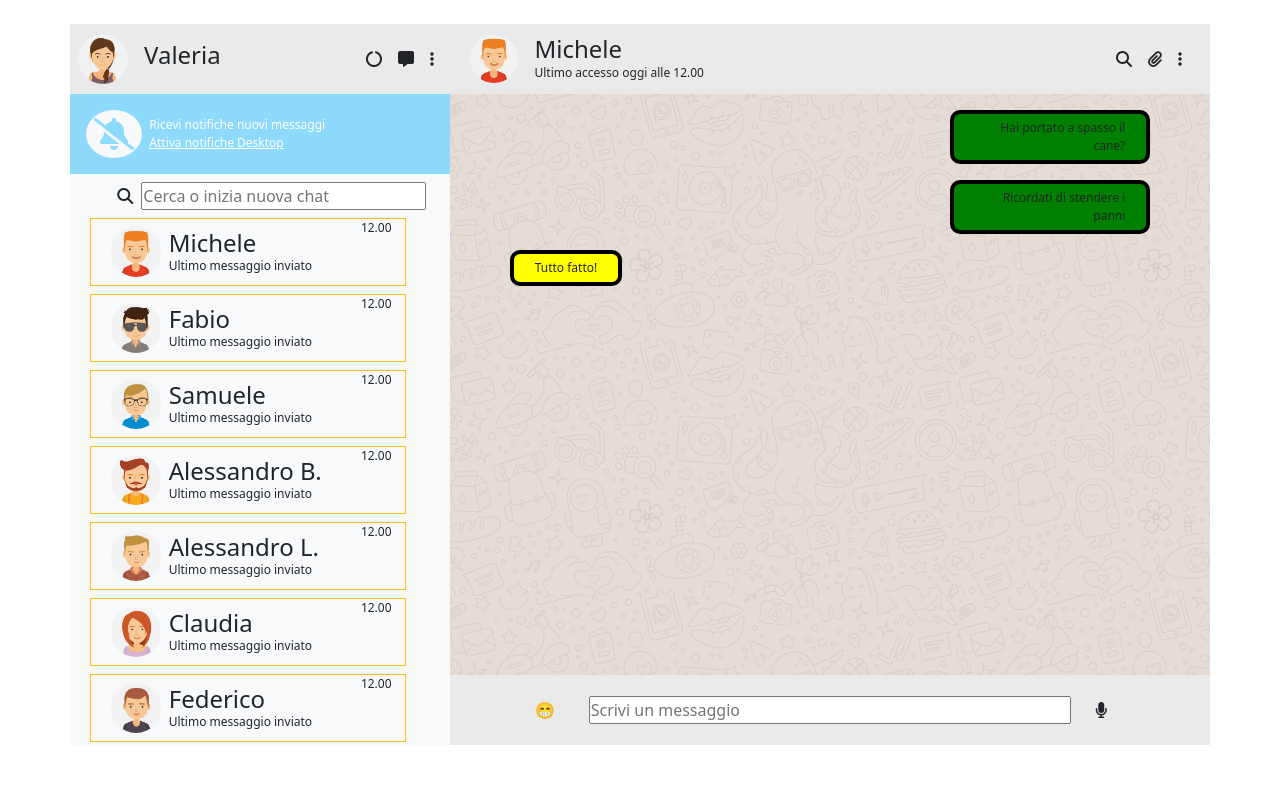
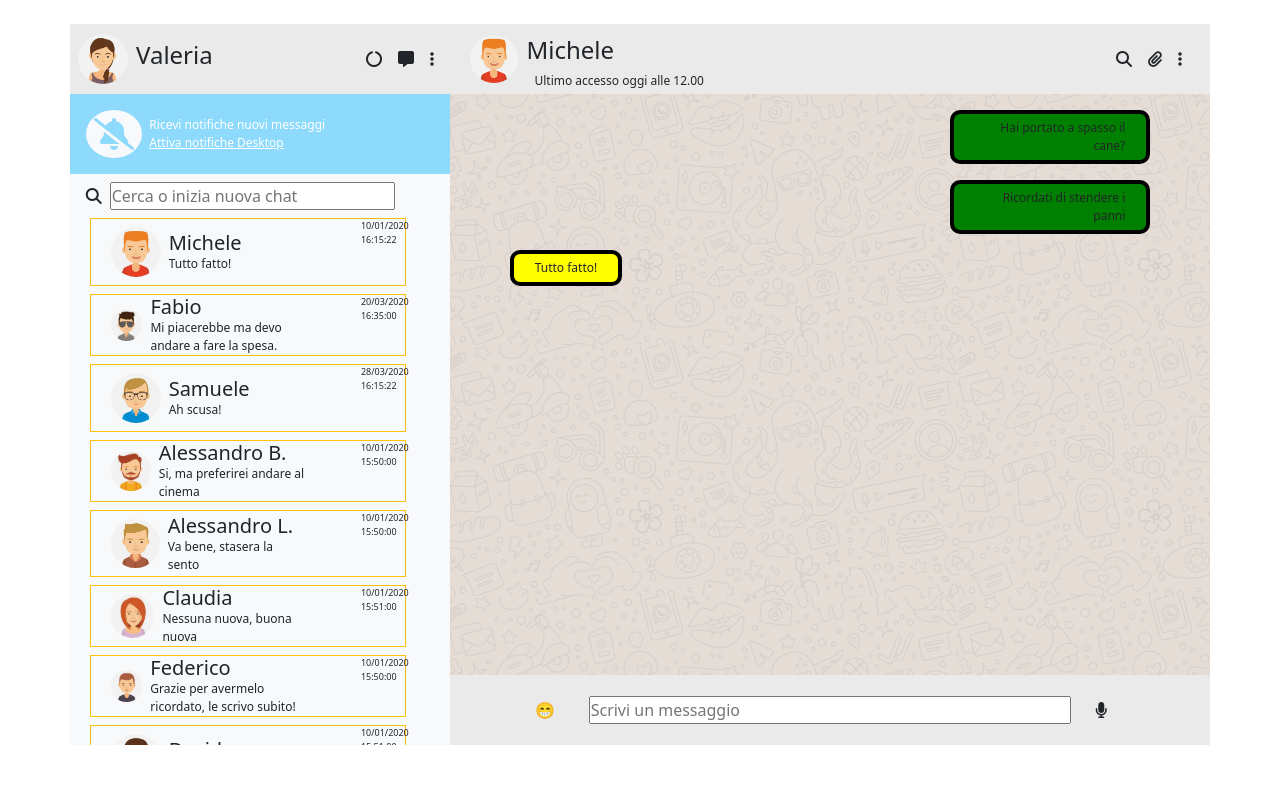
Before and after one commit to Valeria-Caramellino/vue-boolzapp, a plain HTML site: page index.html in a window 1280 px wide. Drawn offline with nearby package versions, Linux system fonts and the light colour scheme.

Commit message:
feat(mini date)

```diff
--- a/css/style.css
+++ b/css/style.css
@@ -31,7 +31,7 @@ body{
 }
 
 /*******************fatti per debug bootraspt*/
-h4.my-Padding0{
+h5.my-Padding0{
     padding: 0 1rem!important;
 }
 
@@ -59,6 +59,9 @@ p.p-2{
 .fontSectionNotifiche{
     font-size: 12px;
     color: var(--Twhite);
+}
+.fDate{
+    font-size: 9px !important;
 }
 
 /*******grandezze testata/area mess/ sezione contatti/footer*/
@@ -113,7 +116,7 @@ div.textSinistra>div {
 }
 /*********************hover*/
 .hover:hover{
-    background-color: brown !important;
+    background-color:var(--bgNotifiche) !important;
     color: white;
     border: 1px solid black !important;
 }
--- a/index.html
+++ b/index.html
@@ -58,7 +58,7 @@
                 </section>
                 <!--sezione search-->
                 <section class="d-flex bg-light">
-                    <div class="col-2 d-flex align-items-center justify-content-end">
+                    <div class="col-1 d-flex align-items-center justify-content-end">
                         <i class="fa-solid fa-magnifying-glass"></i>
                     </div>
                     <div class="col-9">
@@ -69,8 +69,8 @@
                 <section class="bg-light areaContatti overflow">
                     <div class="row justify-content-center w-100">
                         <template v-for="(datoCorrente, indice) in contacts">
-                            <div class="m-2 d-flex col-10 bg-light mt-0 border border-warning hover">
-                                <div class="col-10 d-flex align-items-center">
+                            <div class="m-2 d-flex col-10 bg-light mt-0 border border-warning hover justify-content-between">
+                                <div class="col-9 d-flex align-items-center">
                                     <div class="my-width d-flex align-items-center ">
                                         <img class="rounded-circle w-100 m-2"
                                         :src="datoCorrente.avatar"
@@ -78,12 +78,12 @@
                                         />
                                     </div>
                                     <div class="">
-                                        <h4 class="p-2 my-margin my-Padding0">{{datoCorrente.name}}</h4>
-                                        <p class="p-2 ">Ultimo messaggio inviato</p>
+                                        <h5 class="p-2 my-margin my-Padding0">{{datoCorrente.name}}</h5>
+                                        <p class="p-2 ">{{datoCorrente.messages[datoCorrente.messages.length-1].message}}</p>
                                     </div>
                                 </div>
-                                <div class="col-1 d-flex align-items-start">
-                                    <p class="p-2">12.00</p>
+                                <div class="col-2 d-flex align-items-start">
+                                    <p class="p-2 fDate">{{datoCorrente.messages[datoCorrente.messages.length-1].date}}</p>
                                 </div>
                             </div>
                         </template>
```
